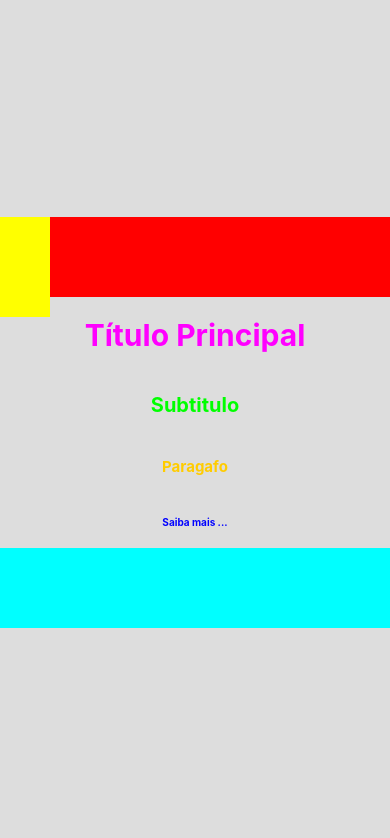
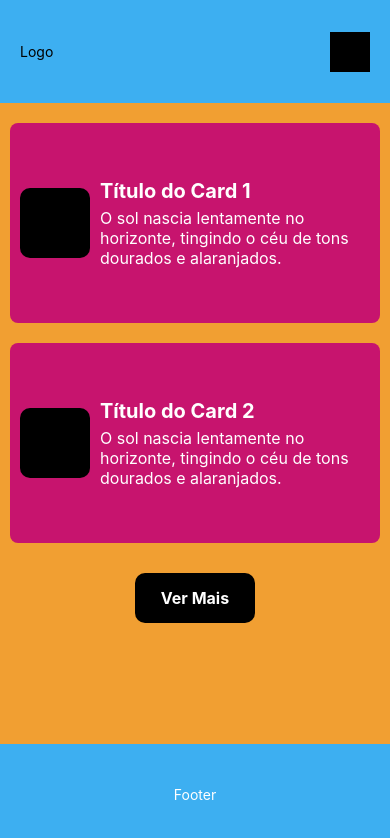
Before and after one commit to rafael-staine/tutorial-react-native-expo, a React Native app: screen / in a window 390 px wide. Shown: the top 838 px of the page. Built offline with nearby package versions, Linux system fonts and the light colour scheme.

Commit message:
Aprendendo componentes

```diff
--- a/App.js
+++ b/App.js
@@ -1,79 +1,145 @@
-import { StatusBar } from 'expo-status-bar';
-import { StyleSheet, Text, View } from 'react-native';
+import { View, Text, StyleSheet } from 'react-native';
 
 export default function App() {
   return (
-    <View style={styles.container}>
-      <View style={styles.box1}>
-        <View style={styles.box3}></View>
-        <View style={styles.box3}></View>
+    <View style={style.container}>
+      <View style={style.header}>
+        <Text>Logo</Text>
+        <View style={style.menu}></View>
+      </View>
 
+      <View style={style.content}>
+        <View style={style.card1}>
+          <View style={style.fotoCard}></View>
+          <View style={style.containerCard1}>
+            <Text style={style.tituloCard1}>Título do Card 1</Text>
+            <Text style={style.textCard1}>
+              O sol nascia lentamente no horizonte, tingindo o céu de tons dourados e alaranjados.
+            </Text>
+          </View>
+        </View>
+
+        <View style={style.card1}>
+          <View style={style.fotoCard}></View>
+          <View style={style.containerCard1}>
+            <Text style={style.tituloCard1}>Título do Card 2</Text>
+            <Text style={style.textCard1}>
+              O sol nascia lentamente no horizonte, tingindo o céu de tons dourados e alaranjados.
+            </Text>
+          </View>
+        </View>
+
+        <View style={style.verMais}>
+          <Text style={style.textoVerMais}>Ver Mais</Text>
+        </View>
+
+          <View style={style.footer}>
+        <Text style={style.footerText}>Footer</Text>
       </View>
-      <Text style={styles.tituloPrincipal}>Título Principal</Text>
-      <Text style={styles.subTitulo}>Subtitulo</Text>
-      <Text style={styles.paragrafo}>Paragafo</Text>
-      <Text style={styles.saibaMais}>Saiba mais ...</Text>
-      <View style={styles.box2}></View>
-
-      <StatusBar style="auto" />
+      </View>
     </View>
   );
 }
 
-const styles = StyleSheet.create({
+const style = StyleSheet.create({
   container: {
     flex: 1,
-    backgroundColor: '#dddddd',
+    backgroundColor: '#5bf13dff',
+  },
+
+  header: {
+    flex: 1,
+    width: '100%',
+    backgroundColor: '#3daff1',
+    justifyContent: 'space-between',
     alignItems: 'center',
+    flexDirection: 'row',
+    paddingHorizontal: 20,
+  },
+
+  content: {
+    flex: 7,
+    width: '100%',
+    backgroundColor: '#f19f32ff',
+    padding: 10,
+  },
+
+  menu: {
+    width: 40,
+    height: 40,
+    backgroundColor: '#000',
+  },
+
+  card1: {
+    width: '100%',
+    height: 200,
+    backgroundColor: '#c7146eff',
+    marginVertical: 10,
+    padding: 10,
+    flexDirection: 'row',
+    alignItems: 'center',
+    gap: 10,
+    borderRadius: 8,
+  },
+
+  fotoCard: {
+    width: 70,
+    height: 70,
+    borderRadius: 10,
+    backgroundColor: '#000',
+  },
+
+  containerCard1: {
+    flex: 1,
     justifyContent: 'center',
   },
 
-  tituloPrincipal: {
-    fontSize: 30,
+  tituloCard1: {
+    fontSize: 20,
     fontWeight: 'bold',
-    color: '#ff00ff',
-    marginVertical: 20,
+    color: '#fff',
+    textAlign: 'left',
   },
 
-  subTitulo: {
-    fontSize: 20,
-    fontWeight: 'bold',
-    color: '#00ff00',
-    marginVertical: 20,
+  textCard1: {
+    fontSize: 16,
+    color: '#fff',
+    marginTop: 5,
+    textAlign: 'left',
   },
 
-  paragrafo: {
-    fontSize: 15,
-    fontWeight: 'bold',
-    color: '#ffcc00',
-    marginVertical: 20,
-
+  verMais: {
+    alignSelf: 'center',
+    marginTop: 20,
+    width: 120,
+    height: 50,
+    borderRadius: 10,
+    backgroundColor: '#000',
+    justifyContent: 'center',
+    alignItems: 'center',
   },
 
-  saibaMais: {
-    fontSize: 10,
+  textoVerMais: {
+    color: '#fff',
+    fontSize: 16,
     fontWeight: 'bold',
-    color: '#0000ff',
-    marginVertical: 20,
   },
 
-  box1: {
-    display: 'flex',
-    width: "100%",
-    height: 80,
-    backgroundColor: '#ff0000',
-    justifyContent: 'space-around',
-  },
+footer: {
+  width: '100%',
+  height: 100,
+  backgroundColor: '#3daff1',
+  justifyContent: 'center',
+  alignItems: 'center',
+  position: 'absolute',
+  bottom: 0,
+  left: 0,
+},
 
-  box2: {
-    width: "100%",
-    height: 80,
-    backgroundColor: '#00ffff',
-  },
+footerText: {
+  color: '#fff',
+  fontSize: 14,
+},
 
-  box3: {
-    width: 50,
-    height: 50,
-    backgroundColor: '#ffff00',
-  }
+
 });
```
Also changed, not shown: 1 other file (tests, documents, lock files or other folders).
